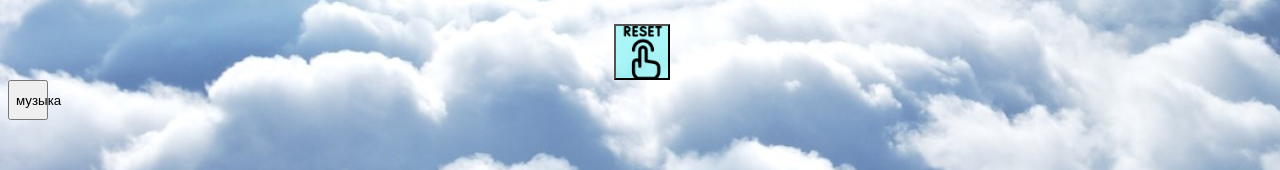
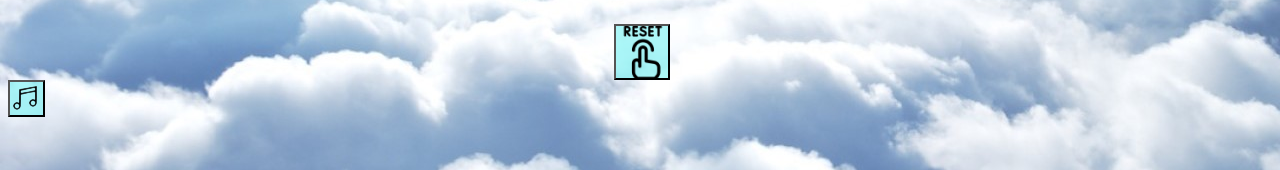
Before and after one commit to IrinaVergun/Tic-Tac-Toe, a website: page index.html in a window 1280 px wide. Shown: the part 581-751 px from the top of the page. Drawn offline with Linux system fonts and the light colour scheme.

Commit message:
Иконка музыки

```diff
--- a/index.html
+++ b/index.html
@@ -45,7 +45,7 @@
 
     <script src="main.js"></script>
 
-    <button id="music" class="music">музыка</button>
+    <button id="music" class="music"></button>
   </body>
 
 </html>
--- a/style.css
+++ b/style.css
@@ -2,8 +2,13 @@ html{
   background-image: url(img/obloko.1.jpg);
 }
 .music{
-  width:40px;
-  height: 40px;
+  width:37px;
+  height: 37px;
+  background-image: url(img/music.png);
+  background-color:#5fefef82;
+  cursor: pointer;
+
+
 }
 #allContainer {
 
@@ -37,6 +42,7 @@ html{
 
   /* padding-left: 5px; */
   mask-repeat: no-repeat;
+  cursor: pointer;
 }
 
 .form-floating{
@@ -45,6 +51,7 @@ html{
   flex-direction: column;
   align-items: center;
   padding-left: 4px;
+
 }
 .form-select {
   background-color:#5fefef82;
@@ -55,6 +62,7 @@ html{
 font-size: 23px;
 height: 35px;
   flex-direction: column-reverse;
+  cursor: pointer;
 
 }
 .cell {
```
Also changed, not shown: img/icons8-музыка-32.png (added), img/music.png (added).
